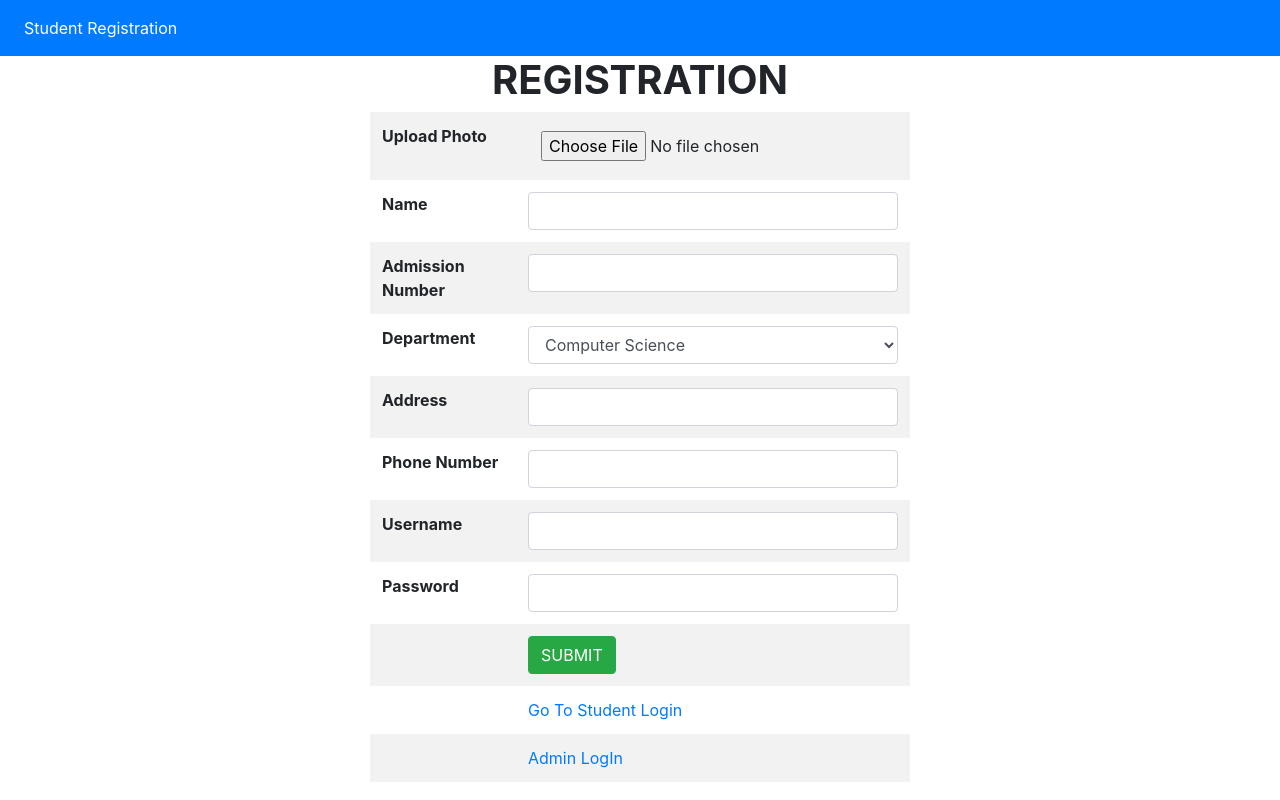
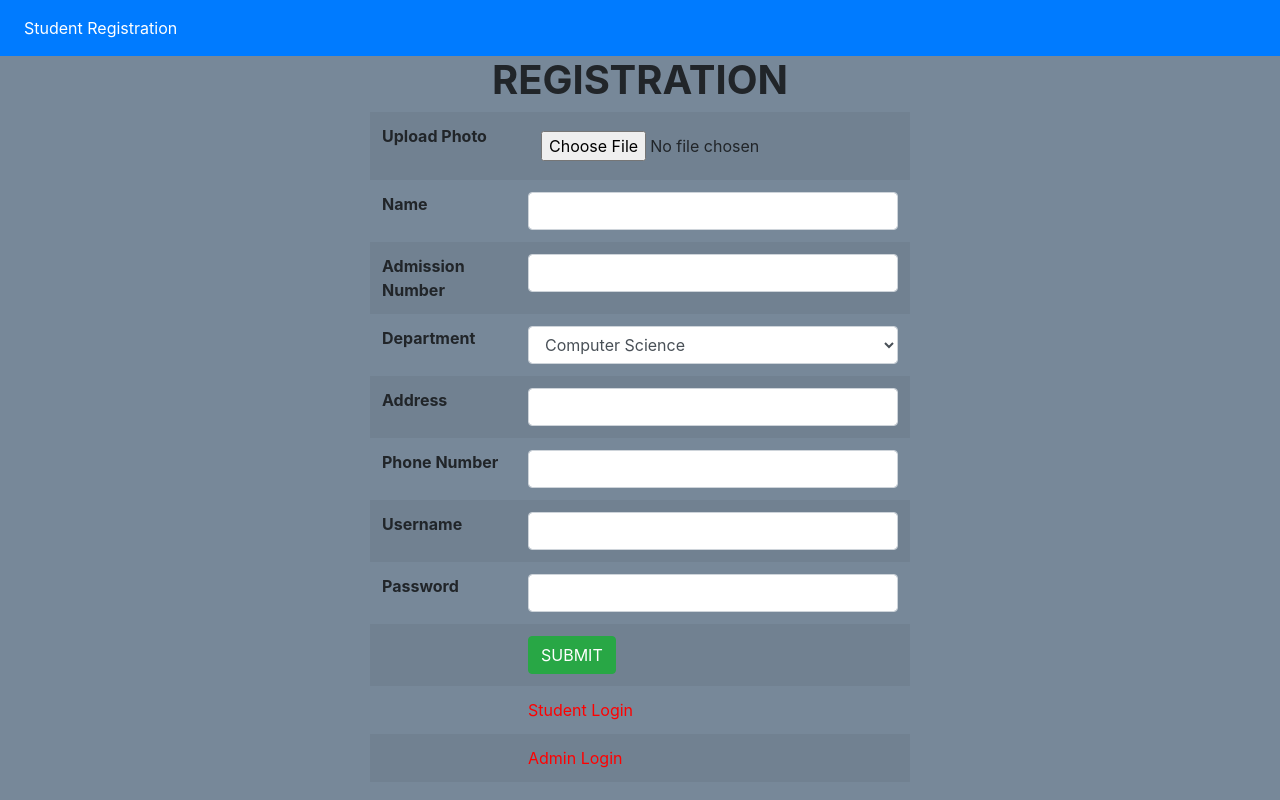
Before and after one commit to Ganasyam/training-1, a PHP site: page /studreg.php in a window 1280 px wide. Run offline with PHP 8.4, Linux system fonts and the light colour scheme.

Commit message:
updated colours

```diff
--- a/admin.php
+++ b/admin.php
@@ -7,7 +7,7 @@
     <meta http-equiv="X-UA-Compatible" content="ie=edge">
     <title>Document</title>
 </head>
-<body style="background-image:url('college.jpg')";>
+<body style="background-color: bisque;" >
 <nav class="navbar navbar-expand-sm bg-primary navbar-dark">
   <ul class="navbar-nav">
     <li class="nav-item add">
@@ -17,8 +17,8 @@
 </nav>
 <br><br><br> <br>
 <div class="container">
-<center><h1> TRAINING & Placement Cell </h1></center>
-<center><h4>Administrator</h4></center>
+<center><h1><i><strong>TRAINING AN PLACEMENT CELL</i></strong> </h1></center>
+<center><h4>ADMINISTRATOR</h4></center>
 <br>
         <div class="row">
 
--- a/company_navbar.php
+++ b/company_navbar.php
@@ -291,5 +291,6 @@ input[type=text]:placeholder {
     <li class="nav-item">
       <a class="nav-link active" href="admin.php">Log Out</a>
     </li>
+
   </ul>
 </nav>
--- a/companylogin.php
+++ b/companylogin.php
@@ -7,7 +7,7 @@
     <meta http-equiv="X-UA-Compatible" content="ie=edge">
     <title>Document</title>
 </head>
-<body style="background-color: white;" >
+<body style="background-color: bisque;" >
 <!-- Grey with black text -->
 <nav class="navbar navbar-expand-sm bg-primary navbar-dark">
   <ul class="navbar-nav">
@@ -23,8 +23,8 @@
 
 
 <br><br><br><br>
-<center><h1> TRAINING & Placement Cell </h1></center>
-<center><h4>Company</h4></center>
+<center><h1><i><strong>TRAINING AN PLACEMENT CELL</i></strong> </h1></center>
+<center><h4>COMPANY</h4></center>
 
 <div class="container">
         <div class="row">
--- a/companyreg.php
+++ b/companyreg.php
@@ -7,7 +7,7 @@
     <meta http-equiv="X-UA-Compatible" content="ie=edge">
     <title>Document</title>
 </head>
-<body style="background-color: white;" >
+<body style="background-color: lightslategray;" >
 <!-- Grey with black text -->
 <!-- <nav class="navbar navbar-expand-sm bg-primary navbar-dark">
   <ul class="navbar-nav">
@@ -74,11 +74,11 @@
 
                     <tr>
                         <td></td>
-                        <td><a href="companylogin.php">Company LogIn</a> </td>
+                        <td><a href="companylogin.php"><font color="red">Company Login</font></a> </td>
                     </tr>
                     <tr>
                     <td></td>
-                    <td> <a href="admin.php">Admin LogIn</a>  </td>
+                    <td> <a href="admin.php"><font color="red">Admin Login</font></a>  </td>
                     </tr>
 
                 </table>
--- a/studlogin.php
+++ b/studlogin.php
@@ -7,7 +7,7 @@
     <meta http-equiv="X-UA-Compatible" content="ie=edge">
     <title>Document</title>
 </head>
-<body style="background-color: white;" >
+<body style="background-color: bisque;" >
 <!-- Grey with black text -->
 <nav class="navbar navbar-expand-sm bg-primary navbar-dark">
   <ul class="navbar-nav">
@@ -19,8 +19,8 @@
 <div class="container">
 <br><br><br><br>
 
-<center><h1> TRAINING & Placement Cell </h1></center>
-<center><h4>Student</h4></center>
+<center><h1><i><strong>TRAINING AN PLACEMENT CELL</i></strong></h1></center>
+<center><h4>STUDENT</h4></center>
         <div class="row">
             <div class="col col-12 col-sm-3">
 
--- a/studreg.php
+++ b/studreg.php
@@ -7,7 +7,7 @@
     <meta http-equiv="X-UA-Compatible" content="ie=edge">
     <title>Document</title>
 </head>
-<body style="background-color: white;" >
+<body style="background-color: lightslategray;" >
 <!-- Grey with black text -->
 <nav class="navbar navbar-expand-sm bg-primary navbar-dark">
   <ul class="navbar-nav">
@@ -76,12 +76,12 @@
 
                     <tr>
                     <td></td>
-                    <td> <a href="studlogin.php">Go To Student Login</a>  </td>
+                    <td> <a href="studlogin.php"><font color="red">Student Login</font></a>  </td>
                     </tr>
 
                     <tr>
                     <td></td>
-                    <td> <a href="admin.php">Admin LogIn</a>  </td>
+                    <td> <a href="admin.php"><font color="red">Admin Login</font></a>  </td>
                     </tr>
 
                 </table>
```
Also changed, not shown: photos/4k-wallpaper-android-wallpaper-art-325044.jpg (added), photos/IMG-20191017-WA0005.jpg (added).
